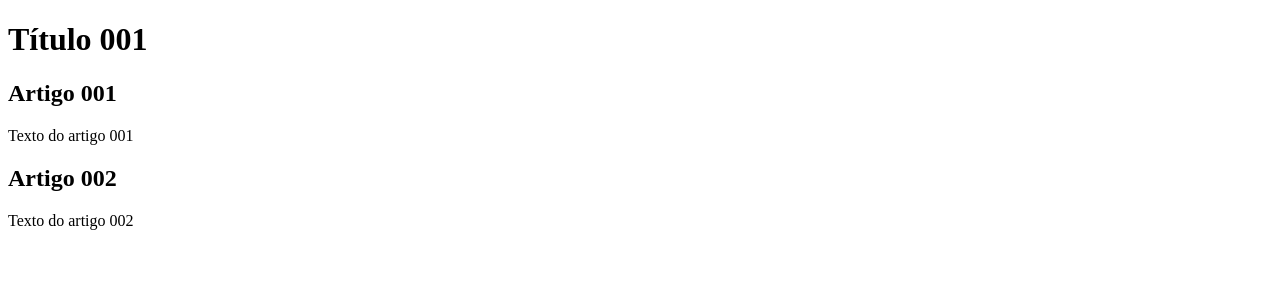
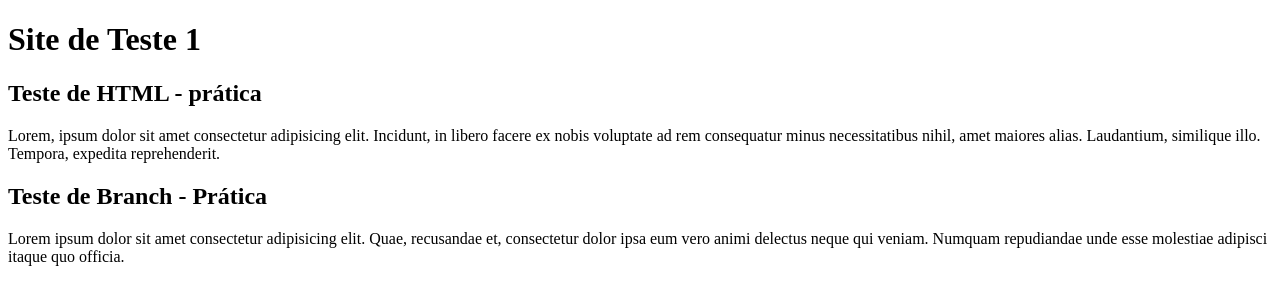
Before and after one commit to mhcmendes/teste_site_1, a plain HTML site: page index.html in a window 1280 px wide. Drawn offline with Linux system fonts and the light colour scheme.

Commit message:
Commit do conteudo

```diff
--- a/index.html
+++ b/index.html
@@ -8,15 +8,15 @@
 <body>
     <main>
         <head>
-            <h1>Título 001</h1>
+            <h1>Site de Teste 1</h1>
         </head>
         <article>
-            <h2>Artigo 001</h2>
-            <p>Texto do artigo 001</p>
+            <h2>Teste de HTML - prática</h2>
+            <p>Lorem, ipsum dolor sit amet consectetur adipisicing elit. Incidunt, in libero facere ex nobis voluptate ad rem consequatur minus necessitatibus nihil, amet maiores alias. Laudantium, similique illo. Tempora, expedita reprehenderit.</p>
         </article>
         <article>
-            <h2>Artigo 002</h2>
-            <p>Texto do artigo 002</p>
+            <h2>Teste de Branch - Prática</h2>
+            <p>Lorem ipsum dolor sit amet consectetur adipisicing elit. Quae, recusandae et, consectetur dolor ipsa eum vero animi delectus neque qui veniam. Numquam repudiandae unde esse molestiae adipisci itaque quo officia.</p>
         </article>
     </main>
 </body>
```
